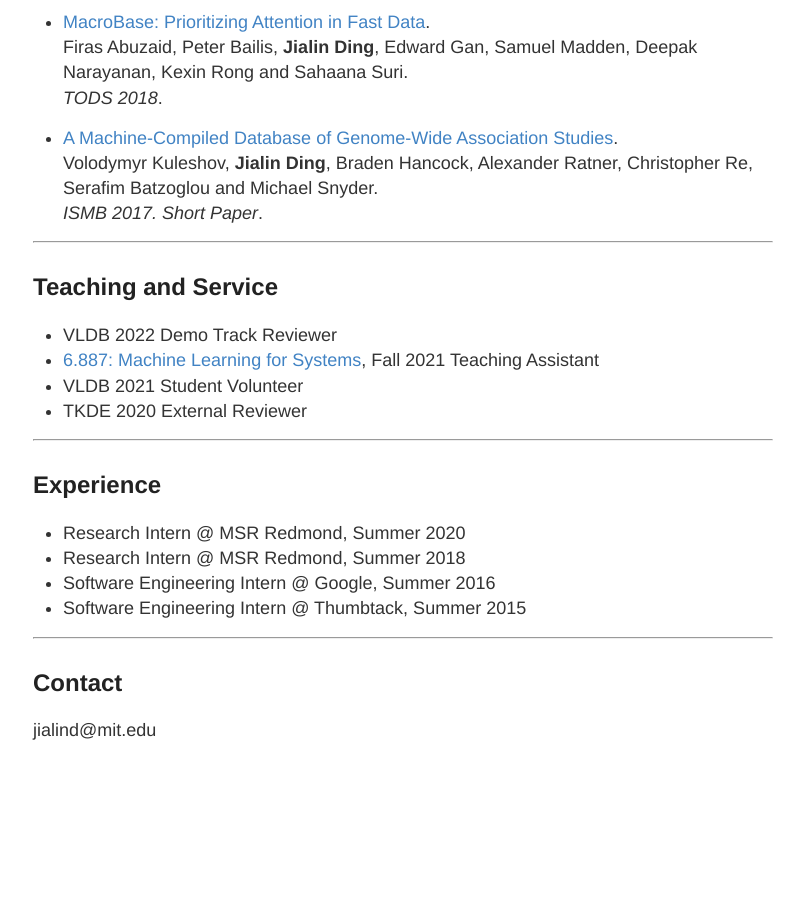
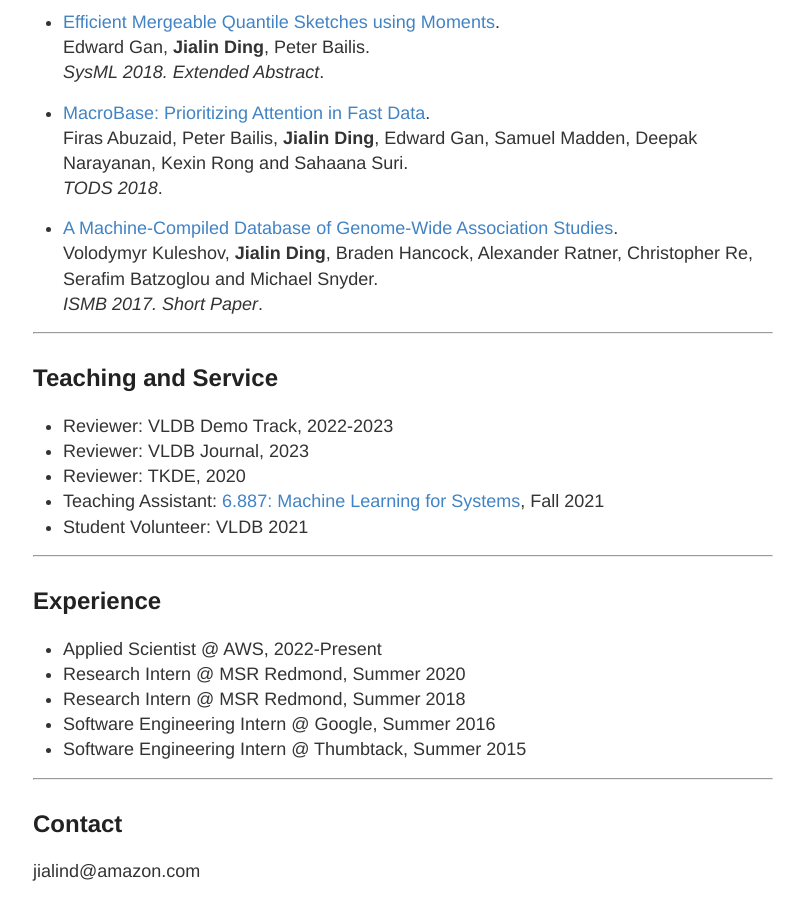
Before and after one commit to jialinding/jialinding.github.io, a Jekyll site: the page built from index.md, in a window 1280 px wide and 900 px high, scrolled down 2085 px. Shown: the whole window, without its empty margins (237-1041 px from the left). Built offline with Jekyll 4.4.1, drawn with Linux system fonts in a browser that asks for light colours; before the commit the page ends 2844 px from its top, so only the background shows below that; some of the changed text lies outside the part shown.

Commit message:
Update: Dec 2023

```diff
--- a/index.md
+++ b/index.md
@@ -14,11 +14,15 @@ I was previously a CS PhD in the [MIT Data Systems Group](http://dsg.csail.mit.e
 <!-- I also collaborate with [Umar Farooq Minhas](https://www.microsoft.com/en-us/research/people/ufminhas/) and the [Database Group](https://www.microsoft.com/en-us/research/group/database/) at Microsoft Research on learned data structures. -->
 Prior to MIT, I was an undergraduate at Stanford University, where I worked on data-intensive systems with [Prof. Peter Bailis](http://www.bailis.org) as part of [Stanford DAWN](http://dawn.cs.stanford.edu). My research was partly supported by a [Facebook Fellowship](https://research.fb.com/fellows/ding-jialin/).
 
-[[CV](/cv.pdf)] [[Google Scholar](https://scholar.google.com/citations?user=uUiXiMIAAAAJ)]
+[[CV](/cv.pdf)] [[Google Scholar](https://scholar.google.com/citations?user=uUiXiMIAAAAJ)] [[Twitter](https://twitter.com/jialin_ding)]
 
 ---
 
 ## Publications
+
+- [Learning Bit Allocations for Z-Order Layouts in Analytic Data Systems](https://mlforsystems.org/assets/papers/neurips2023/paper6.pdf).<br>
+Jenny Gao, **Jialin Ding**, Sivaprasad Sudhir and Samuel Madden. <br>
+*ML for Systems Workshop @ NeurIPS 2023*.
 
 - [SageDB: An Instance-Optimized Data Analytics System](https://www.vldb.org/pvldb/vol15/p4062-ding.pdf).<br>
 **Jialin Ding**, Ryan Marcus, Andreas Kipf, Vikram Nathan, Aniruddha Nrusimha, Kapil Vaidya, Alexander van Renen and Tim Kraska. <br>
@@ -92,15 +96,17 @@ Volodymyr Kuleshov, **Jialin Ding**, Braden Hancock, Alexander Ratner, Christoph
 
 ## Teaching and Service
 
-- VLDB 2022 Demo Track Reviewer
-- [6.887: Machine Learning for Systems](http://dsg.csail.mit.edu/6.887/), Fall 2021 Teaching Assistant
-- VLDB 2021 Student Volunteer
-- TKDE 2020 External Reviewer
+- Reviewer: VLDB Demo Track, 2022-2023
+- Reviewer: VLDB Journal, 2023
+- Reviewer: TKDE, 2020
+- Teaching Assistant: [6.887: Machine Learning for Systems](http://dsg.csail.mit.edu/6.887/), Fall 2021
+- Student Volunteer: VLDB 2021
 
 ---
 
 ## Experience
 
+- Applied Scientist @ AWS, 2022-Present
 - Research Intern @ MSR Redmond, Summer 2020
 - Research Intern @ MSR Redmond, Summer 2018
 - Software Engineering Intern @ Google, Summer 2016
@@ -110,4 +116,4 @@ ___
 
 ## Contact
 
-jialind@mit.edu
+jialind@amazon.com
```
Also changed, not shown: 1 other file.
